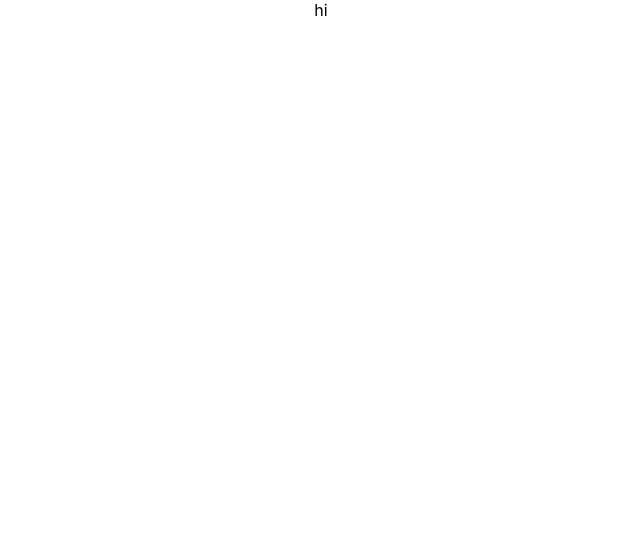
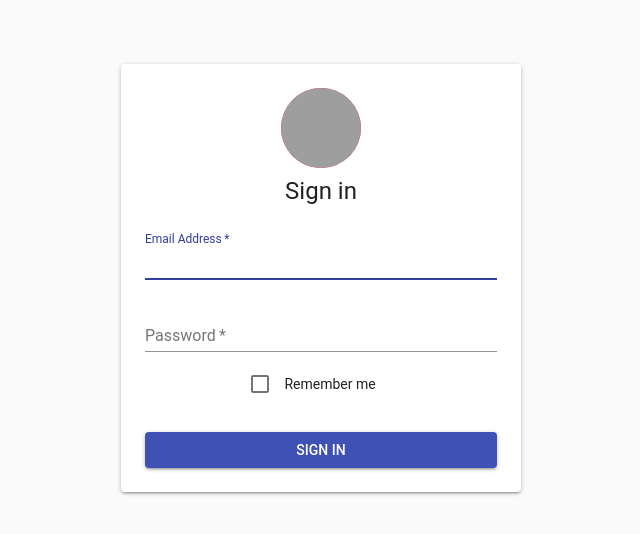
Before and after one commit to hadarbmdev/identityDao2, a React (Create React App) app: page /register in a window 1280 px wide. Shown: the top 534 px of the page, without its empty margins (319-959 px from the left). Built offline with nearby package versions, Linux system fonts and the light colour scheme; grey boxes are pictures that could not be loaded.

Commit message:
added registration to /register

```diff
--- a/src/containers/Main/index.js
+++ b/src/containers/Main/index.js
@@ -1,6 +1,7 @@
 import React from 'react';
 import { Route, Link, Redirect, Switch } from 'react-router-dom'
 import Welcome from '../../components/Welcome'
+import Register from '../../components/Register'
 
 export default function Main() {
   return (
@@ -8,7 +9,7 @@ export default function Main() {
 
         <Route exact path="/" component={Welcome} />
         <Route exact path="/welcome" component={Welcome} />
-        <Route exact path="/register" component={Welcome} />
+        <Route exact path="/register" component={Register} />
 
 
 
```
Also changed, not shown: 1 other file (tests, documents, lock files or other folders).
